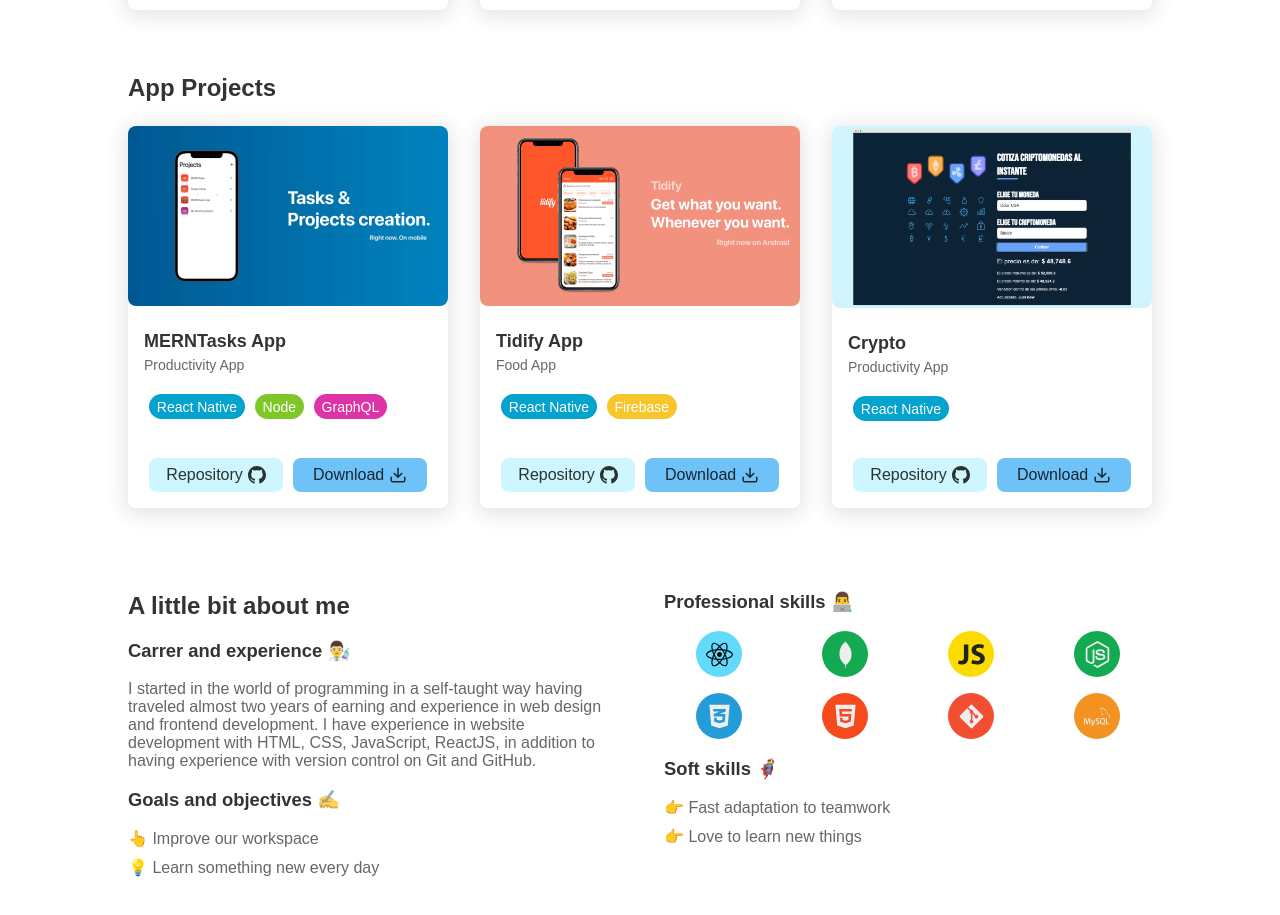
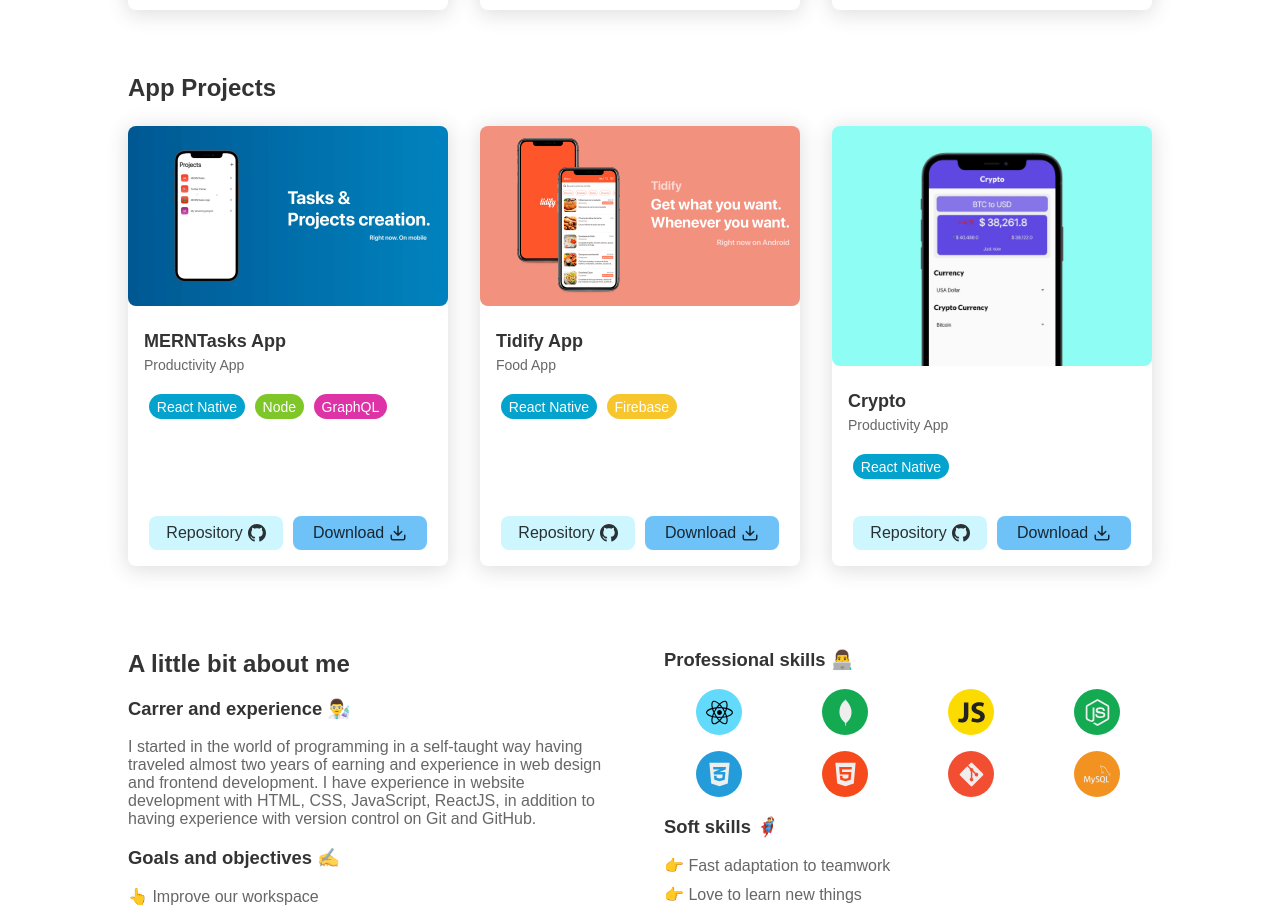
Before and after one commit to tzivigelstein/portfolio, a React (Create React App) app: page / in a window 1280 px wide. Shown: the part 1940-2855 px from the top of the page. Built offline with nearby package versions, Linux system fonts and the light colour scheme.

Commit message:
Changed images

```diff
--- a/src/projects.js
+++ b/src/projects.js
@@ -97,7 +97,7 @@ const projects = [
     category: 'app',
     title: 'Crypto',
     subtitle: 'Productivity App',
-    image: './images/CryptoFlyer.webp',
+    image: './images/CryptoFlyerApp.webp',
     repository: 'https://github.com/tzivigelstein/Twitter-Clone',
     site: 'https://twitter-cl.vercel.app/login',
     stack: [
```
Also changed, not shown: public/images/CryptoConverter.webp (deleted).
